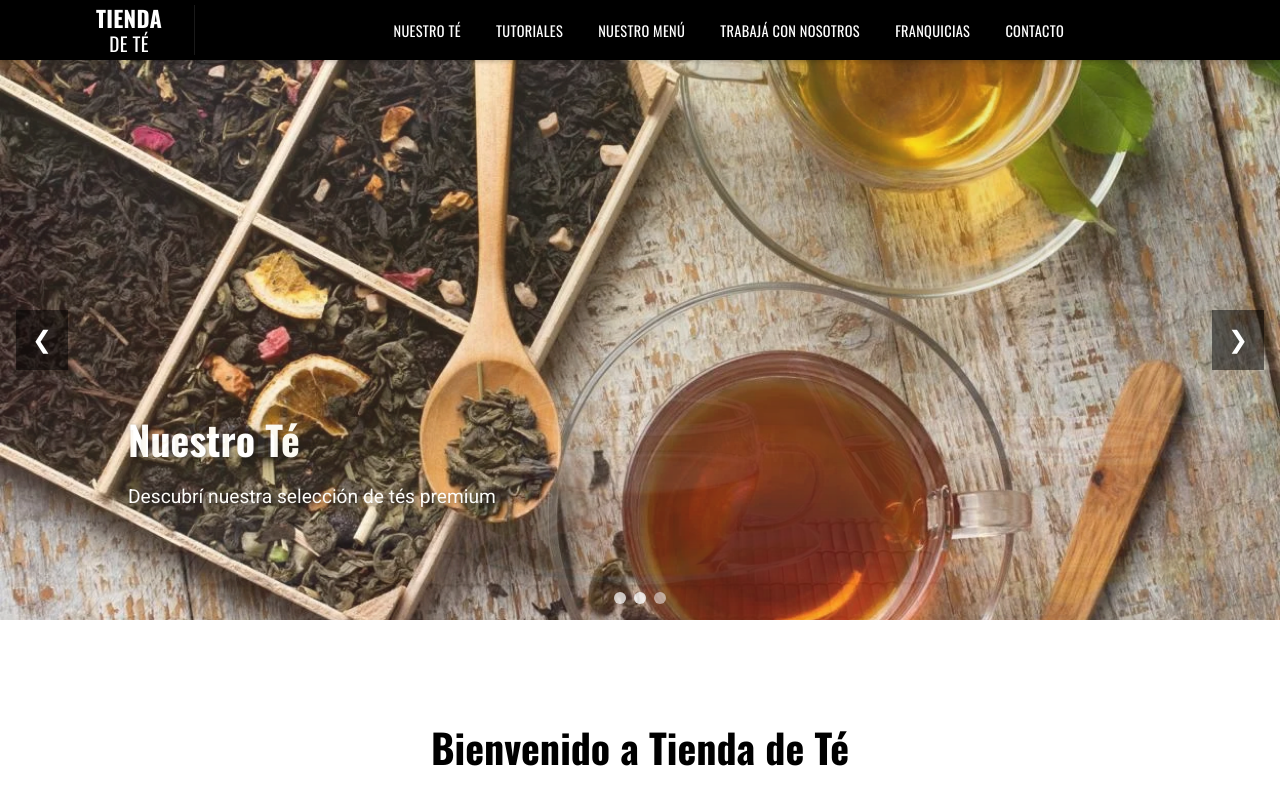
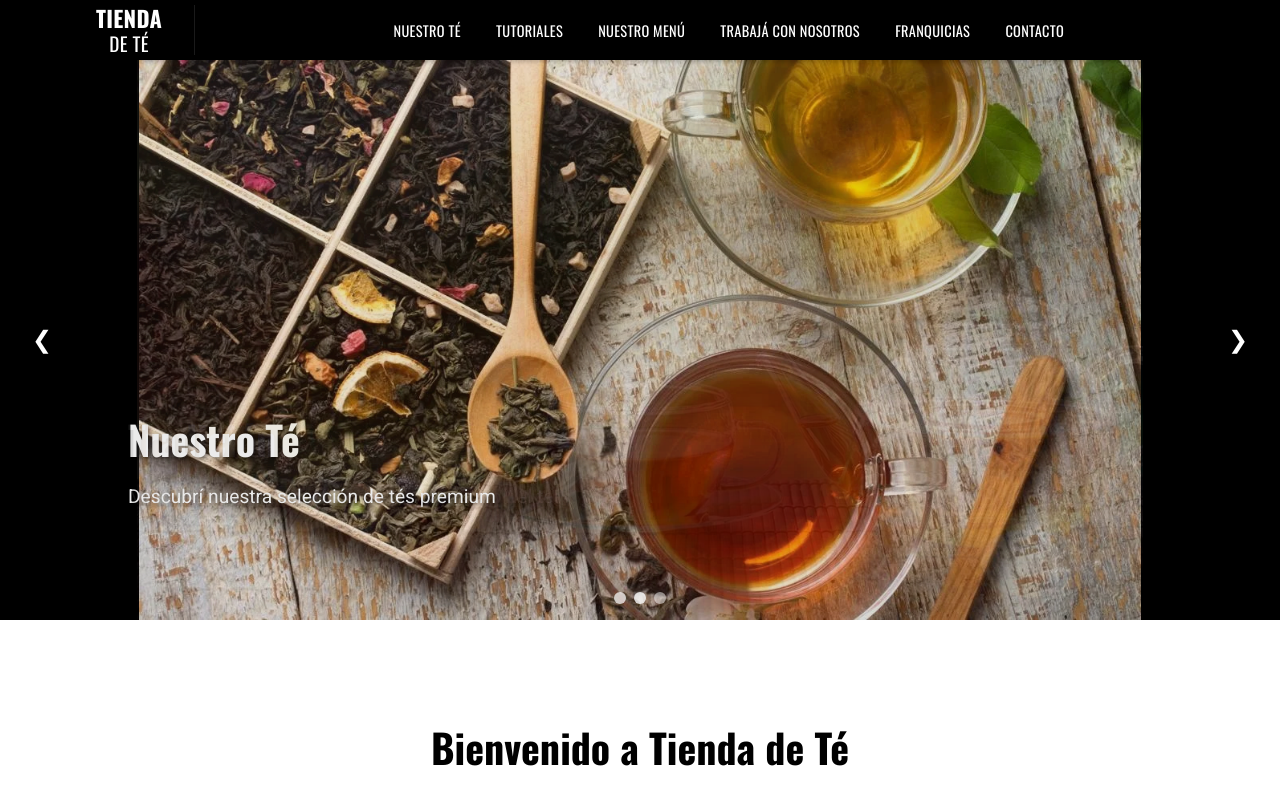
Before and after one commit to MatiasNarvaja/tienda-de-te, an Angular app: page /home in a window 1280 px wide. Shown: the top 800 px of the page. Built offline with nearby package versions, Linux system fonts and the light colour scheme.

Commit message:
se suben ajustes del carrusel

```diff
--- a/src/app/pages/home/home.component.scss
+++ b/src/app/pages/home/home.component.scss
@@ -27,6 +27,7 @@
   position: relative;
   overflow: hidden;
   margin-bottom: 2rem;
+  background: #000;
 }
 
 .carousel {
@@ -54,7 +55,8 @@
   img {
     width: 100%;
     height: 100%;
-    object-fit: cover;
+    object-fit: contain;
+    background: #000;
   }
 }
 
```
